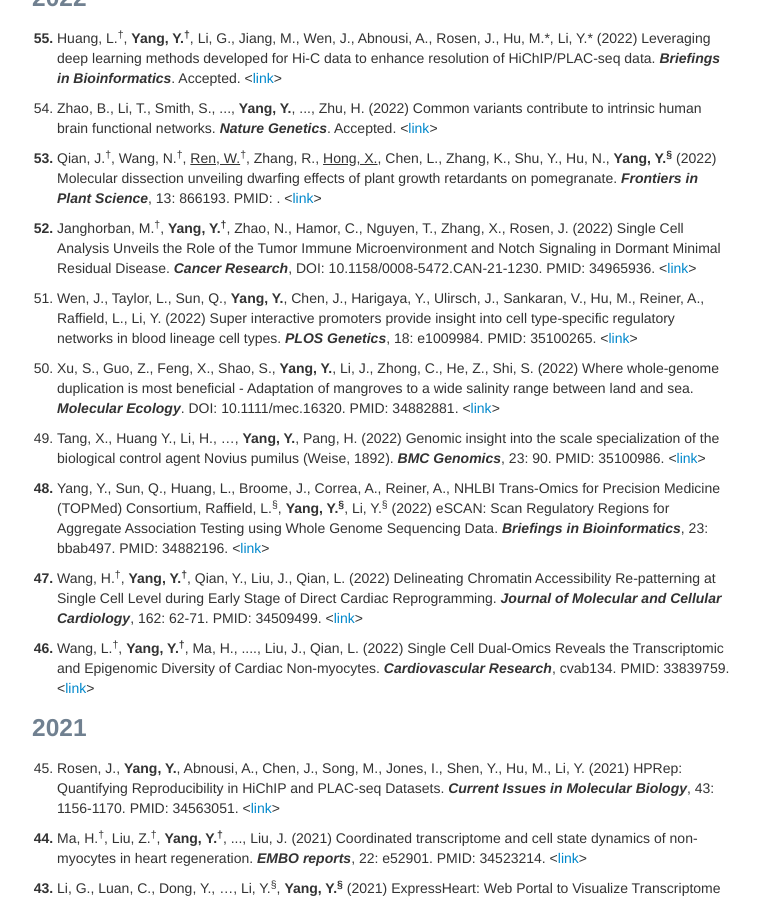
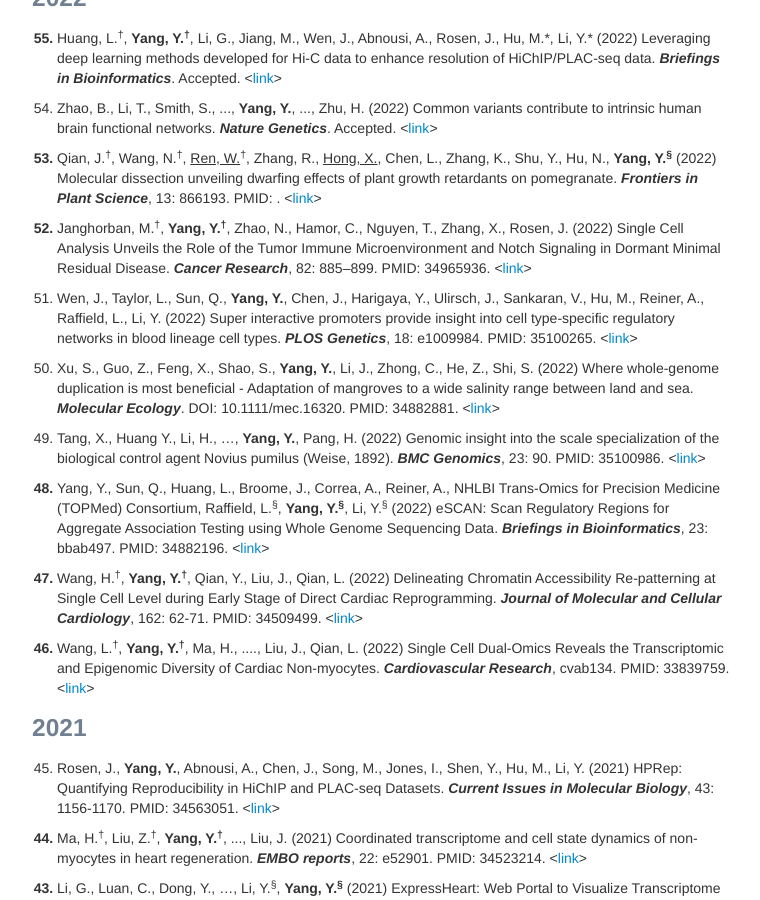
Before and after one commit to yuchenyanggroup/yuchenyanggroup.github.io, a Jekyll site: the page built from pages/pubs.md, in a window 1280 px wide and 900 px high, scrolled down 476 px. Shown: the whole window, without its empty margins (258-1018 px from the left). Built offline with Jekyll 4.4.1, drawn with Linux system fonts in a browser that asks for light colours.

Commit message:
Update pubs.md

```diff
--- a/pages/pubs.md
+++ b/pages/pubs.md
@@ -25,7 +25,7 @@ title: Yang Group's publications
 
 <ol start="53" style="font-weight: bold;"> <li><span style="font-weight: normal;"> Qian, J.<sup>&dagger;</sup>, Wang, N.<sup>&dagger;</sup>, <u>Ren, W.</u><sup>&dagger;</sup>, Zhang, R., <u>Hong, X.</u>, Chen, L., Zhang, K., Shu, Y., Hu, N., <b>Yang, Y.<sup>&sect;</sup></b> (2022) Molecular dissection unveiling dwarfing effects of plant growth retardants on pomegranate. <i><b>Frontiers in Plant Science</b></i>, 13: 866193. PMID: . <<a href="https://www.frontiersin.org/articles/10.3389/fpls.2022.866193/full?utm_source=Email_to_authors_&utm_medium=Email&utm_content=T1_11.5e1_author&utm_campaign=Email_publication&field=&journalName=Frontiers_in_Plant_Science&id=866193">link</a>></span></li></ol>
 
-<ol start="52" style="font-weight: bold;"> <li><span style="font-weight: normal;"> Janghorban, M.<sup>&dagger;</sup>, <b>Yang, Y.<sup>&dagger;</sup></b>, Zhao, N., Hamor, C., Nguyen, T., Zhang, X., Rosen, J. (2022) Single Cell Analysis Unveils the Role of the Tumor Immune Microenvironment and Notch Signaling in Dormant Minimal Residual Disease. <i><b>Cancer Research</b></i>, DOI: 10.1158/0008-5472.CAN-21-1230. PMID: 34965936. <<a href="https://cancerres.aacrjournals.org/content/early/2021/12/28/0008-5472.CAN-21-1230">link</a>></span></li></ol>
+<ol start="52" style="font-weight: bold;"> <li><span style="font-weight: normal;"> Janghorban, M.<sup>&dagger;</sup>, <b>Yang, Y.<sup>&dagger;</sup></b>, Zhao, N., Hamor, C., Nguyen, T., Zhang, X., Rosen, J. (2022) Single Cell Analysis Unveils the Role of the Tumor Immune Microenvironment and Notch Signaling in Dormant Minimal Residual Disease. <i><b>Cancer Research</b></i>, 82: 885–899. PMID: 34965936. <<a href="https://aacrjournals.org/cancerres/article-abstract/82/5/885/681773/Single-Cell-Analysis-Unveils-the-Role-of-the-Tumor?redirectedFrom=fulltext">link</a>></span></li></ol>
 
 <ol start="51"> <li> Wen, J., Taylor, L., Sun, Q., <b>Yang, Y.</b>, Chen, J., Harigaya, Y., Ulirsch, J., Sankaran, V., Hu, M., Reiner, A., Raffield, L., Li, Y. (2022) Super interactive promoters provide insight into cell type-specific regulatory networks in blood lineage cell types. <i><b>PLOS Genetics</b></i>, 18: e1009984. PMID: 35100265. <<a href="https://journals.plos.org/plosgenetics/article?id=10.1371/journal.pgen.1009984">link</a>></li></ol>
 
```
